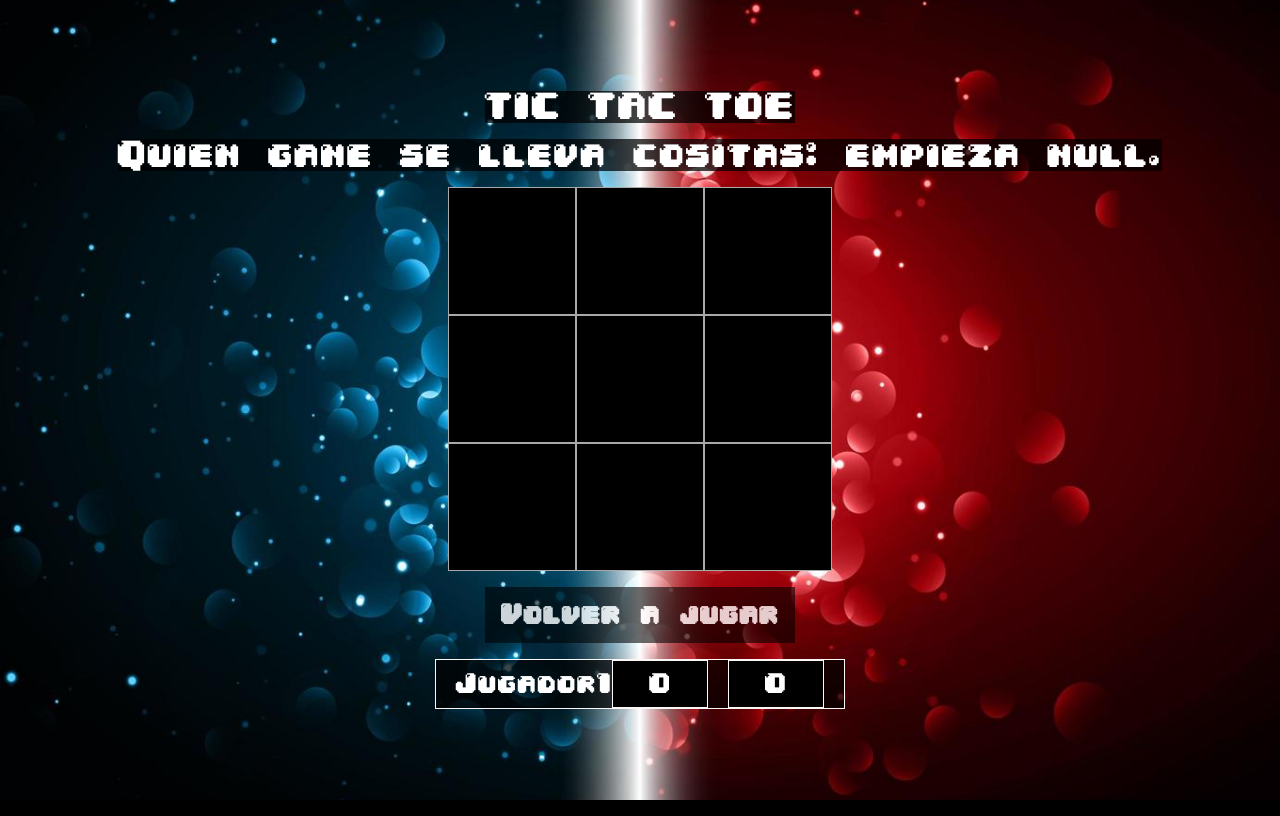
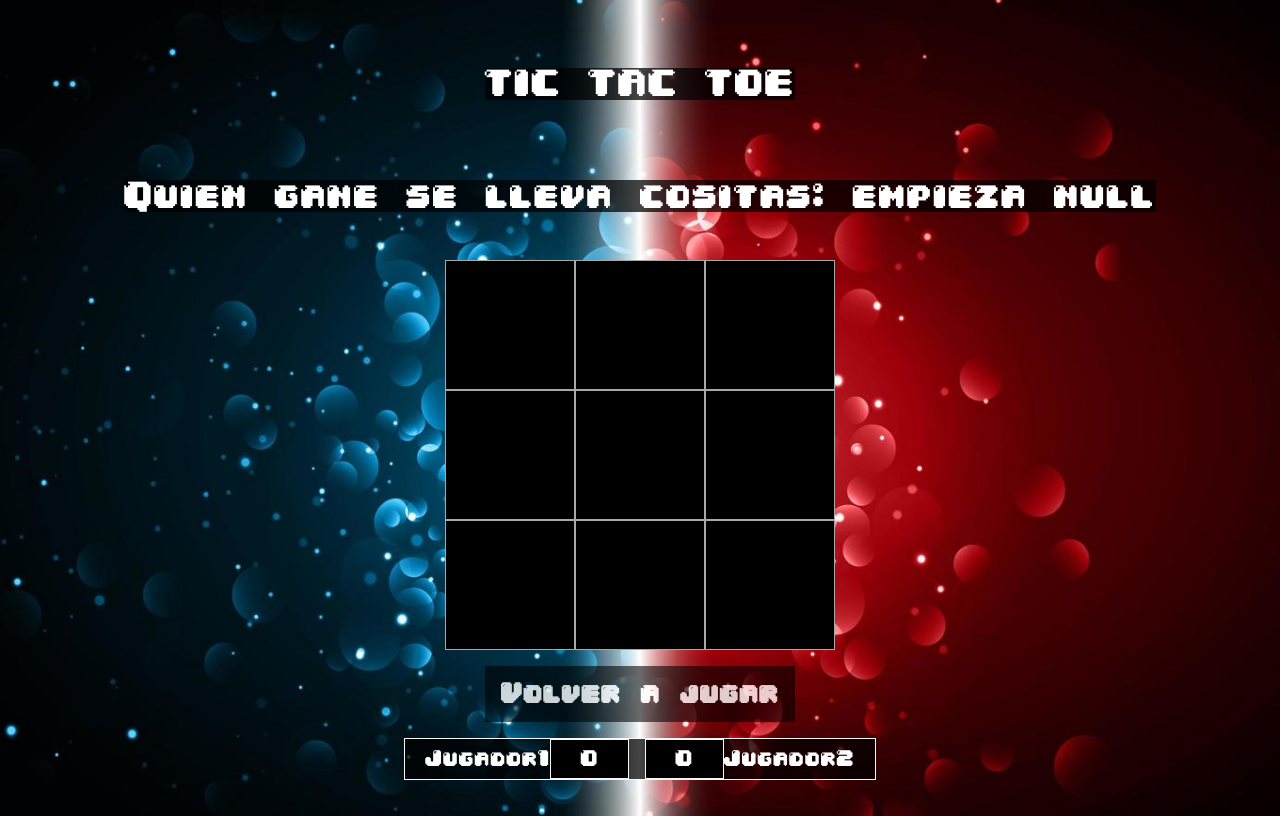
Before and after one commit to Belando/Tic-Tac-Toe, a plain HTML site: page PAGES/tablero.html in a window 1280 px wide. Drawn offline with Linux system fonts and the light colour scheme.

Commit message:
Versión final

```diff
--- a/CSS/styles.css
+++ b/CSS/styles.css
@@ -91,12 +91,6 @@ body {
 
 /* VISTA TABLERO */
 
-*{
-    margin: 0;
-    padding: 0;
-    box-sizing: border-box;
-}
-
 .tablero{
     height:100vh;
     display: flex;
@@ -152,14 +146,14 @@ body {
 }
 
 .marcador{
-    display: inline-flex;
+    display: flex;
     align-items: center;
     text-align: center;
     justify-content: center;
     color: white;
     font-family: "04b_30";
     border: 1px solid rgb(250, 246, 246);
-    font-size: 150%;
+    font-size: 120%;
     background:rgba(0, 0, 0, 0.724);
     padding-left: 20px;
     padding-right: 20px;
--- a/JS/main.js
+++ b/JS/main.js
@@ -1,14 +1,12 @@
-/*Referencias de la API*/
+/*Referencias*/
 const cuadroBoton = document.querySelectorAll(".cuadro");
 const info = document.getElementById("info");
 const juegoBoton = document.getElementById("boton3")
 var gana1 = document.querySelector("#x")
 var gana2 = document.querySelector("#o")
-const jugador1 = sessionStorage.getItem("jugador1")
-const jugador2 = sessionStorage.getItem("jugador2")
 
 /*Referencia a jugadores*/
-function ocultarJug1(){
+function ocultarJug1() {
   document.getElementById("Jugador1").style.display = 'none';
   document.getElementById("boton1").style.display = 'none';
 }
@@ -16,11 +14,11 @@ function ocultarJug1(){
 const getJ1 = () => {
   let inputValue = document.getElementById("Jugador1").value;
   document.getElementById("valueInput").innerHTML = inputValue;
-  sessionStorage.setItem("jugador1",inputValue)
-  onclick=ocultarJug1();
+  sessionStorage.setItem("jugador1", inputValue)
+  onclick = ocultarJug1();
 }
 
-function ocultarJug2(){
+function ocultarJug2() {
   document.getElementById("Jugador2").style.display = 'none';
   document.getElementById("boton2").style.display = 'none';
 }
@@ -28,13 +26,8 @@ function ocultarJug2(){
 const getJ2 = () => {
   let inputValue = document.getElementById("Jugador2").value;
   document.getElementById("valueInput2").innerHTML = inputValue;
-  sessionStorage.setItem("jugador2",inputValue);
-  onclick=ocultarJug2();
-}
-
-function ocultarJug2(){
-  document.getElementById("Jugador2").style.display = 'none';
-  document.getElementById("boton2").style.display = 'none';
+  sessionStorage.setItem("jugador2", inputValue);
+  onclick = ocultarJug2();
 }
 
 /*Desactivación - Activación del botón jugar*/
@@ -67,15 +60,19 @@ function quiengana() {
       gana2.innerHTML = contO++;
       bloquearCasillas();
     }
+  } if (cuadroBoton[0].innerHTML != "" && cuadroBoton[1].innerHTML != "" && cuadroBoton[2].innerHTML != "" && cuadroBoton[3].innerHTML !== "" && cuadroBoton[4].innerHTML != "" && cuadroBoton[5].innerHTML != "" && cuadroBoton[6].innerHTML != "" && cuadroBoton[7].innerHTML != "" && cuadroBoton[8].innerHTML != "" && state == false) {
+    info.innerHTML = sessionStorage.getItem("jugador1") + "y" + sessionStorage.getItem("jugador2") + "han quedado empate";
+    bloquearCasillas(false);
   }
 }
+
 
 /*Ver quien empieza la partida(se turnan)*/
 function quienEmpieza() {
   juegoBoton.style.cssText = jugarDesactivado;
-  let empezar;
-  (i % 2 == 0) ? empezar = sessionStorage.getItem("jugador1") : empezar = sessionStorage.getItem("jugador2");
-  info.innerHTML = `Quien gane se lleva cositas: empieza ${empezar}.`;
+  let turnos;
+  (i % 2 == 0) ? turnos = sessionStorage.getItem("jugador1") : turnos = sessionStorage.getItem("jugador2");
+  info.innerHTML = `Quien gane se lleva cositas: empieza ${turnos}`;
 }
 
 /*Bloqueo de casillas al ganar*/
--- a/PAGES/tablero.html
+++ b/PAGES/tablero.html
@@ -37,7 +37,7 @@
                 <span id="x">0</span>
                 <span id="o">0</span>
             </div>
-            <span src=jugador2() href= "#"></span>
+            <span>Jugador2</span>
         </div>
     </div>
 
```
Also changed, not shown: PAGES/ganador.html (deleted, +0 -23 lines), 1 other file.
